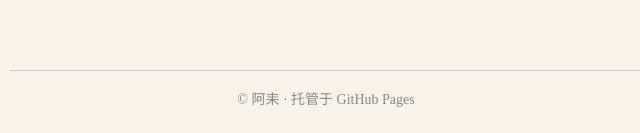
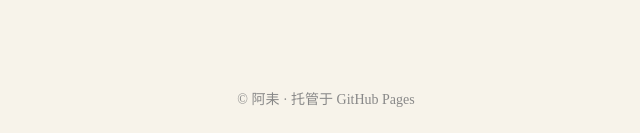
Before and after one commit to guava1986/guava1986.github.io, a plain HTML site: page index.html in a window 1280 px wide. Shown: the part 664-797 px from the top of the page, 314-954 px from the left. Drawn offline with Linux system fonts and the light colour scheme.

Commit message:
主页：页脚去掉上方横线

```diff
--- a/index.html
+++ b/index.html
@@ -28,7 +28,7 @@
   ul { margin: 0; padding: 0; font-size: 17px; list-style: none; }
   li { margin-bottom: 8px; }
   a { color: #1a1a1a; text-underline-offset: 3px; }
-  footer { margin-top: auto; border-top: 1px solid #ccc; padding-top: 16px; font-size: 14px; color: #888; }
+  footer { margin-top: auto; padding-top: 16px; font-size: 14px; color: #888; }
 </style>
 </head>
 <body>
```
